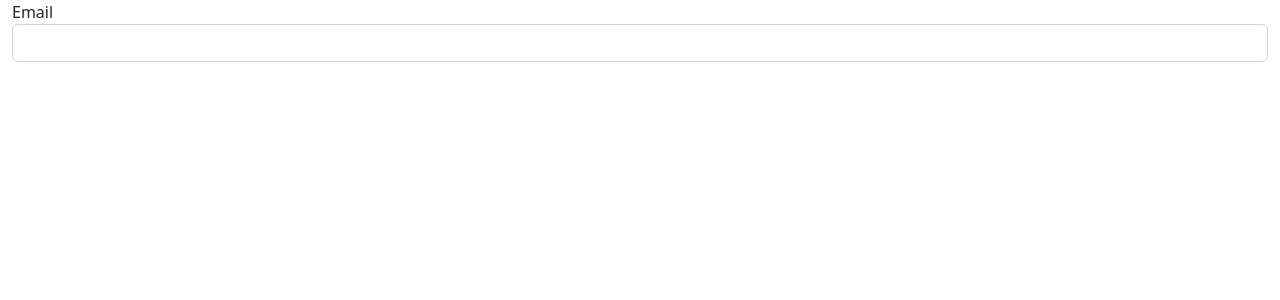
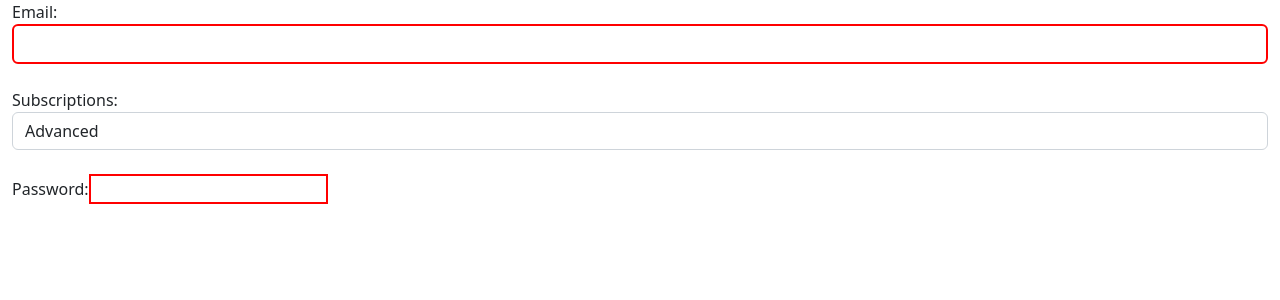
Before and after one commit to JelenaBasaric/SixthHomework, an Angular app: page / in a window 1280 px wide. Shown: the top 300 px of the page. Built offline with nearby package versions, Linux system fonts and the light colour scheme.

Commit message:
password

```diff
--- a/src/app/app.component.html
+++ b/src/app/app.component.html
@@ -19,13 +19,22 @@
 <div class="container-fluid">
   <div class="row">
     <div class="col-md-12">
-      <form ngSubmit="onSubmit" #f="ngForm"></form>
-      <label for="email">Email</label>
-      <input type="text"
-      id="email"
-      class="form-control"
-      required
-      email>
+      <div>
+        <form ngSubmit="onSubmit" #f="ngForm"></form>
+        <label for="email">Email: </label>
+        <input type="text" id="email" class="form-control" ngModel required email>
+      </div>
+      <br>
+      <label for="subscriptions">Subscriptions: </label>
+      <select name="subscriptions" id="subscriptions" class="form-control" [ngModel]="defaultSubscriptions">
+        <option value="Basic">Basic</option>
+        <option value="Advanced">Advanced</option>
+        <option value="Pro">Pro</option>
+      </select>
+      <br>
+      <label for="password">Password: </label>
+      <input type="text" id="password" name="password" ngModel required>
+
 
 
     </div>
--- a/src/app/app.component.ts
+++ b/src/app/app.component.ts
@@ -13,5 +13,5 @@ export class AppComponent {
     console.log(this.signupForm);
     console.log('ulogovan');
   }
-
+  defaultSubscriptions='Advanced'
 }
```
